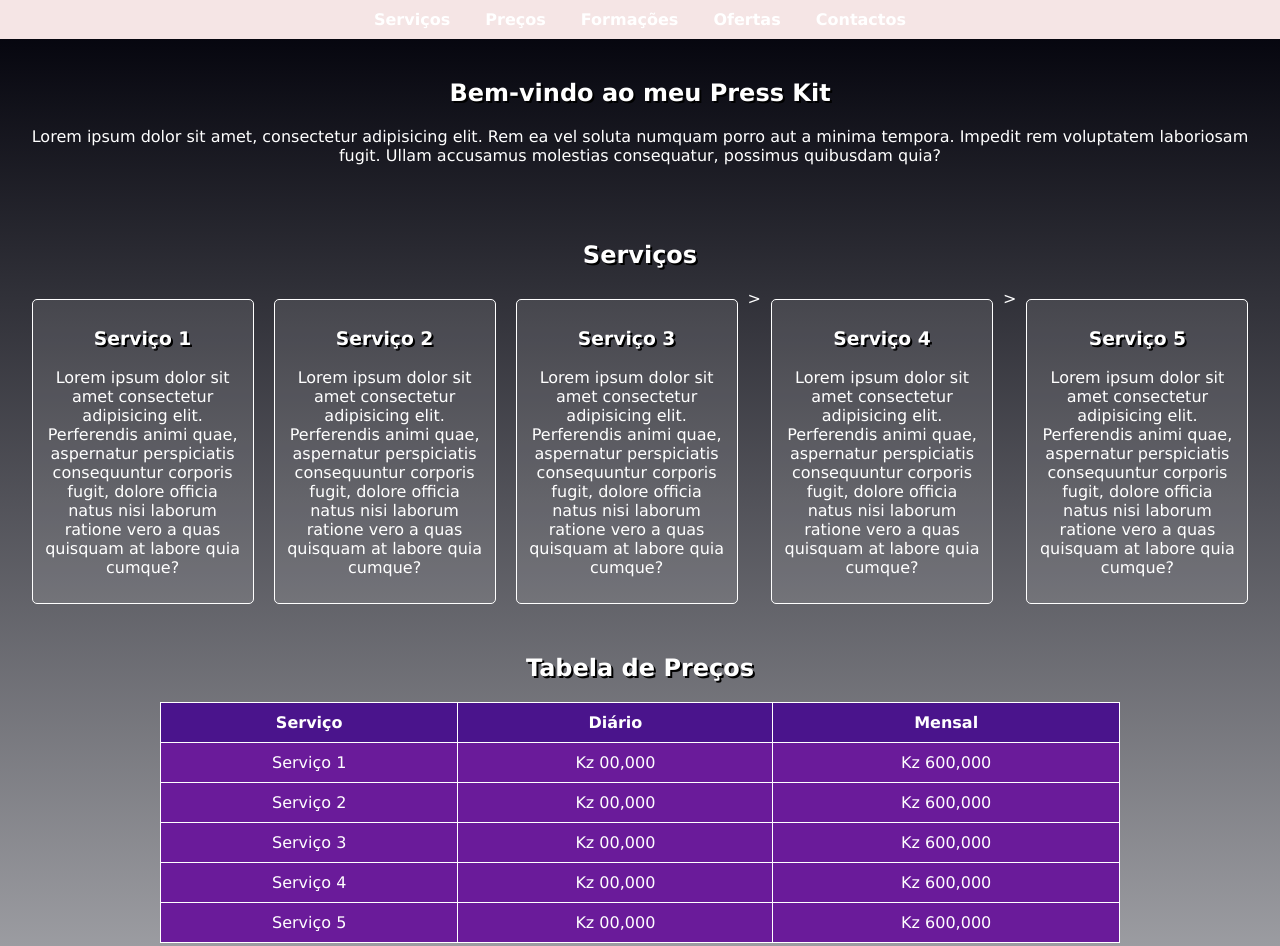
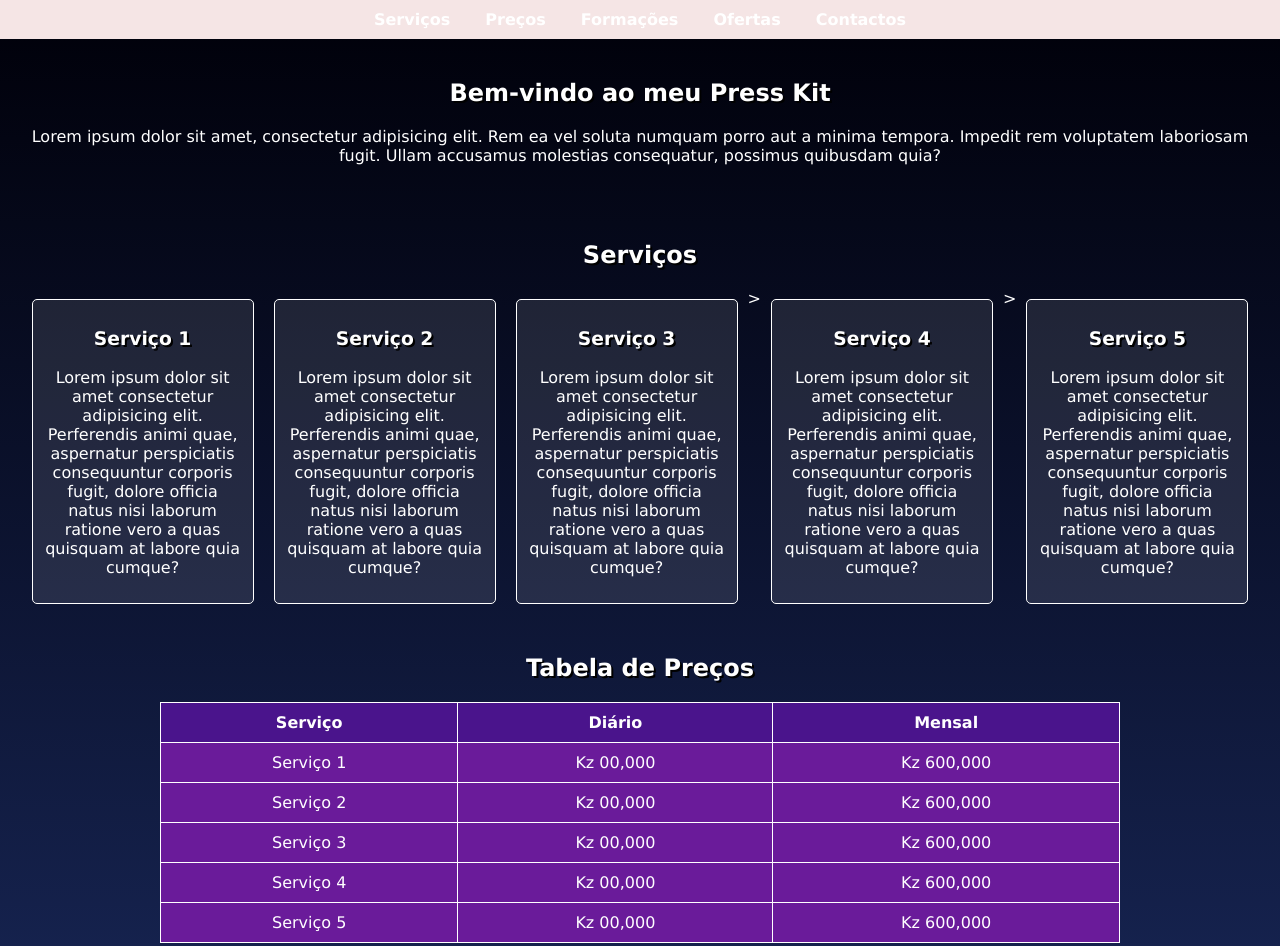
Before and after one commit to DanilsaH/Danilsa-s-Portif-lio.co.ao, a plain HTML site: page presskit.html in a window 1280 px wide. Shown: the top 946 px of the page. Drawn offline with Linux system fonts and the light colour scheme.

Commit message:
Update presskit.css

```diff
--- a/presskit.css
+++ b/presskit.css
@@ -1,6 +1,6 @@
 body {
     font-family: 'Lucida Sans', 'Lucida Sans Regular', 'Lucida Grande', 'Lucida Sans Unicode', Geneva, Verdana, sans-serif;
-    background: linear-gradient(to bottom, #000009, #f4f5f8);
+    background: linear-gradient(to bottom, #000009, #213574);
     color: #ffffff;
     margin: 0;
     padding: 0;
```
